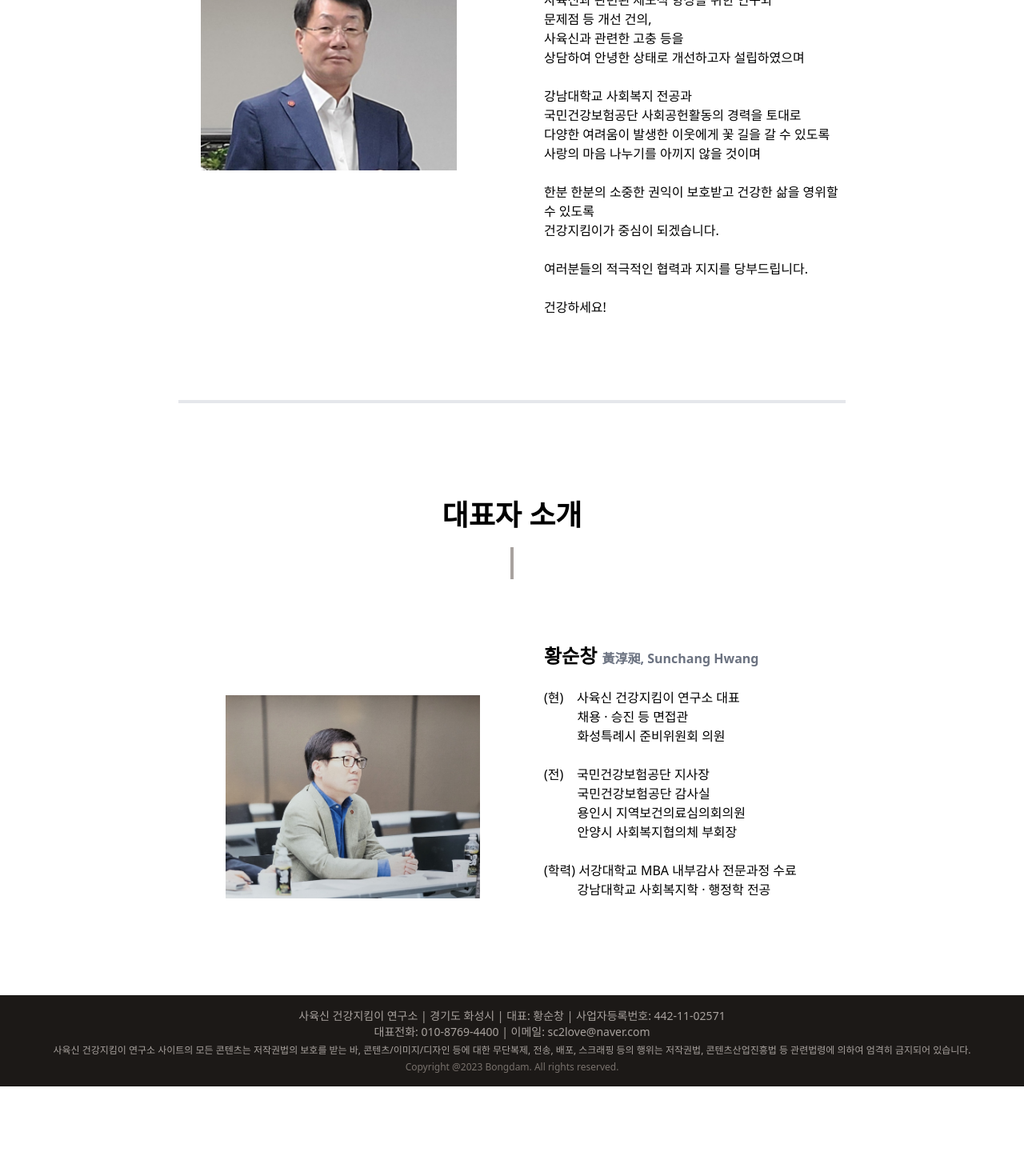
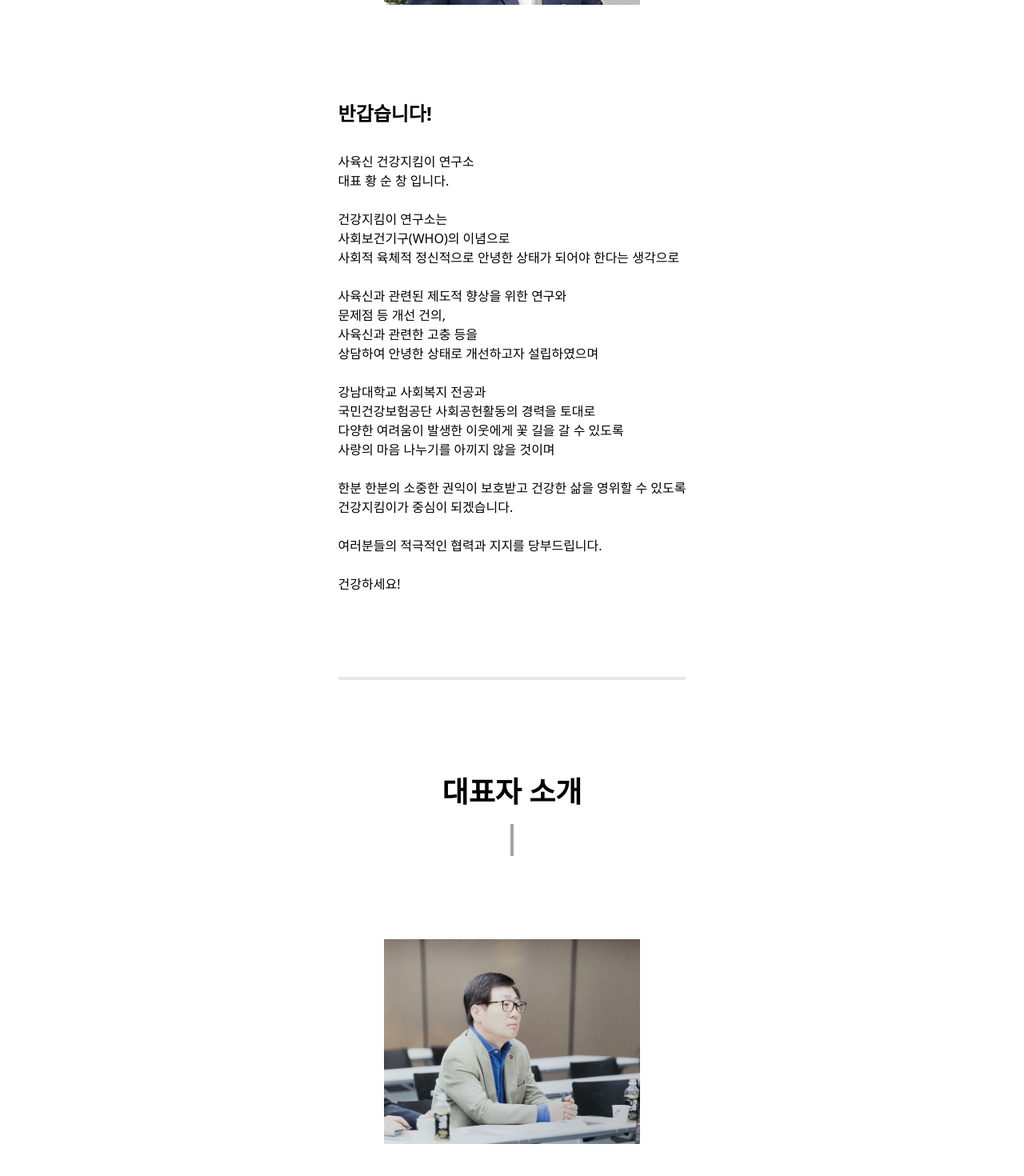
Before and after one commit to hjiwon/father2, a Next.js app: page /company in a window 1280 px wide. Shown: the part 600-2070 px from the top of the page at 80% size. Before the commit the page ends 1958 px from the top, so only its background shows below. Built offline with nearby package versions, Linux system fonts and the light colour scheme.

Commit message:
feat: navbar z-index 변경, 인사말 레이아웃 변경

```diff
--- a/src/app/company/page.jsx
+++ b/src/app/company/page.jsx
@@ -5,14 +5,14 @@ const Hello = () => {
         <div className="flex flex-col items-center mb-20">
 
           <h1 className='text-4xl font-bold mt-20 mb-5'>대표자 인사말</h1>
-          <div className="h-10 w-1 border border-x-2 border-stone-400 mb-10"/>
+          <div className="h-10 w-1 border border-x-2 border-stone-400 mb-0"/>
 
-          <div className="flex my-10 gap-20 pb-20 border-b-4">
-            <div className="w-1/2 flex items-center justify-center">
+          <div className="flex flex-col my-10 gap-20 pb-20 border-b-4">
+            <div className="w-full flex items-center justify-center">
               <Image className="w-80 my-10 object-contain" src="/Hello.jpeg" alt="" width={1000} height={1000} />
             </div>
-            <div className="break-words w-1/2">
-              <span className="text-xl font-semibold">반갑습니다! <br /> <br /></span>
+            <div className="break-words w-full">
+              <span className="text-2xl font-semibold">반갑습니다! <br /> <br /></span>
               사육신 건강지킴이 연구소 <br />
               대표 황 순 창 입니다. <br /> <br />
 
@@ -41,15 +41,15 @@ const Hello = () => {
 
 
         <h1 className='text-4xl font-bold mt-20 mb-5'>대표자 소개</h1>
-          <div className="h-10 w-1 border border-x-2 border-stone-400 mb-10"/>
+          <div className="h-10 w-1 border border-x-2 border-stone-400 mb-0"/>
 
 
-          <div className="flex items-center my-10 gap-20">
-            <div className="w-1/2 flex items-center justify-center">
+          <div className="flex flex-col items-center my-10 gap-20">
+            <div className="w-full flex items-center justify-center">
               <Image className="w-80 mt-16 object-contain" src="/Info2.jpeg" alt="" width={1000} height={1000} />
             </div>
 
-            <div className="break-words w-1/2">
+            <div className="break-words w-full">
               <span className="text-2xl font-semibold">황순창 </span>
               <span className="text-base text-gray-500 font-semibold">黃淳昶, Sunchang Hwang <br /> <br /></span>
 
--- a/src/components/Navbar.jsx
+++ b/src/components/Navbar.jsx
@@ -2,7 +2,7 @@ import Link from 'next/link';
 
 const Navbar = () => {
   return (
-    <div className="bg-stone-800 h-20 flex items-center pl-5 w-screen text-2.5xl sticky top-0">
+    <div className="bg-stone-800 h-20 flex items-center pl-5 w-screen text-2.5xl sticky top-0 z-10">
       <ol className="flex gap-4 items-center text-stone-200">
         <Link href='/' className="hover:underline hover:underline-offset-8">홈</Link>
         <Link href='/business' className="hover:underline hover:underline-offset-8">사업안내</Link>
```
